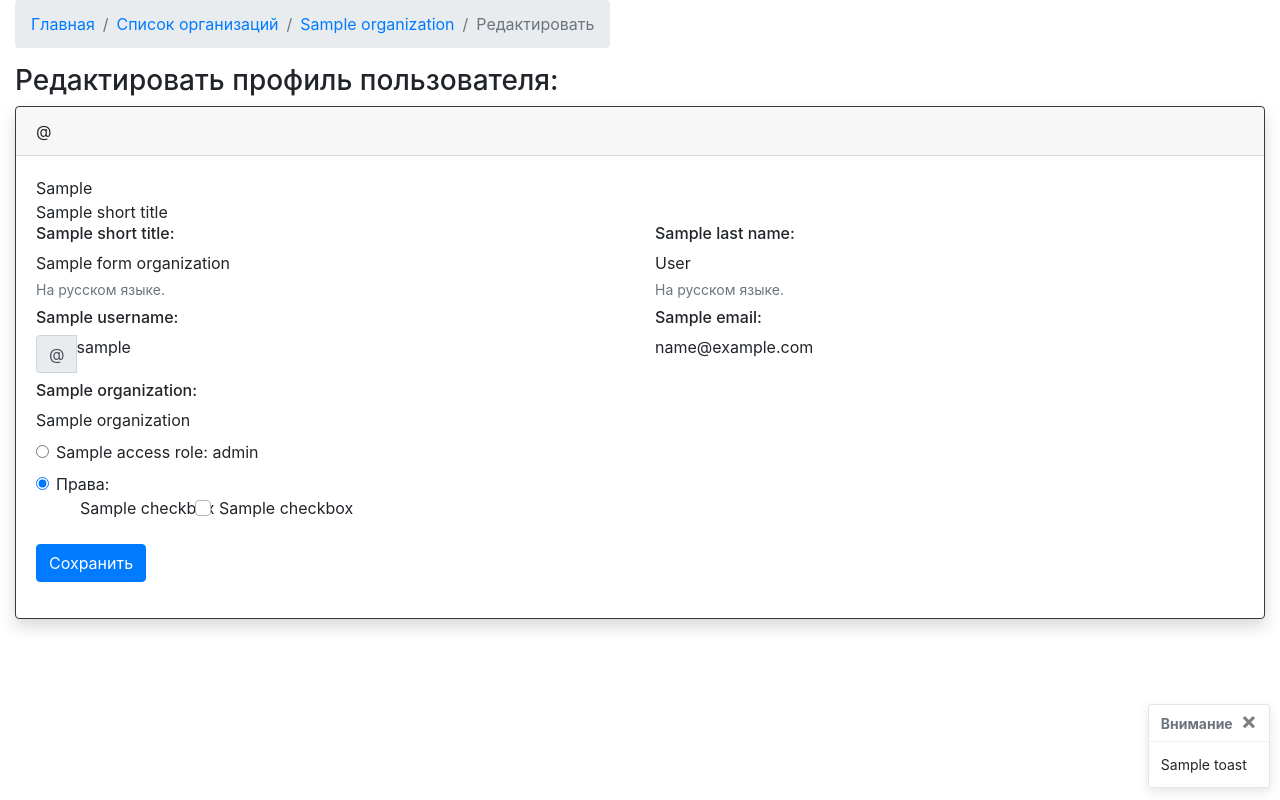
After one commit to joinc/SupportCenter, a Django app: template templates/organization/edit.html in a window 1280 px wide. The commit adds this page. Run offline with Django 3.2, Linux system fonts and the light colour scheme; the template is opened without the code that fills it: most values are stand-ins (such as "Sample title", 1, 10 or a date in 2020); some libraries are stand-ins or nearby versions.

Commit message:
Refactoring

```diff
--- a/Main/models.py
+++ b/Main/models.py
@@ -18,6 +18,7 @@ class Organization(models.Model):
         'self',
         verbose_name='Вышестоящая организация',
         null=True,
+        blank=True,
         default=None,
         related_name='ParentOrg',
         on_delete=models.SET_NULL,
@@ -60,6 +61,7 @@ class Department(models.Model):
         'self',
         verbose_name='Вышестоящий отдел',
         null=True,
+        blank=True,
         default=None,
         related_name='ParentDep',
         on_delete=models.SET_NULL,
@@ -68,6 +70,7 @@ class Department(models.Model):
         Organization,
         verbose_name='Организация',
         null=True,
+        blank=True,
         default=None,
         related_name='OrganizationDep',
         on_delete=models.SET_NULL,
--- a/SupportCenter/urls.py
+++ b/SupportCenter/urls.py
@@ -11,6 +11,8 @@ urlpatterns = [
     path('logout/', views.logout, name='logout', ),
     path('organization/', views.organization_list, name='organization_list', ),
     path('organization/<int:organization_id>/show/', views.organization_show, name='organization_show', ),
+    path('organization/<int:organization_id>/edit/', views.organization_edit, name='organization_edit', ),
+    path('organization/<int:organization_id>/delete/', views.organization_delete, name='organization_delete', ),
     path('profile/', include('Profile.urls')),
     path('esign/', include('Esign.urls')),
 
--- /dev/null
+++ b/templates/organization/edit.html
@@ -0,0 +1,100 @@
+{% extends "base.html" %}{% load static %}
+
+{% block html_title %}Главная{% endblock %}
+{% block html_head %}
+    <link rel='stylesheet' href='{% static "css/main.css" %}' type='text/css' />
+{% endblock %}
+{% block html_body %}
+    <main role="main" class="container-fluid">
+        <div class="row">
+            <div class="col-auto mr-auto">
+                <nav aria-label="breadcrumb">
+                    <ol class="breadcrumb">
+                        <li class="breadcrumb-item"><a href="{% url 'index' %}">Главная</a></li>
+                        <li class="breadcrumb-item"><a href="{% url 'organization_list' %}">Список организаций</a></li>
+                        <li class="breadcrumb-item"><a href="{% url 'organization_show' organization.id %}">{{ organization.short_title }}</a></li>
+                        <li class="breadcrumb-item active" aria-current="page">Редактировать</li>
+                    </ol>
+                </nav>
+            </div>
+        </div>
+        <h3>Редактировать профиль пользователя:</h3>
+        <div class="shadow card border-dark mb-3">
+            <div class="card-header">
+                <strong class="text-gray-dark"></strong>
+                @
+            </div>
+            <div class="card-body">
+                <table>
+                {{ form_organization.as_table }}
+                </table>
+                {{ form_organization.short_title.label }}
+                <form method='post' action=''>
+                    {% csrf_token %}
+                    <div class="row">
+                        <div class="col-md-6 mb-2">
+                            <h6>{{ form_organization.short_title.label }}:</h6>
+                            {{ form_organization.short_title }}
+                            <small class="form-text text-muted">На русском языке.</small>
+                        </div>
+                        <div class="col-md-6 mb-2">
+                            <h6>{{ form_user.last_name.label }}:</h6>
+                            {{ form_user.last_name }}
+                            <small class="form-text text-muted">На русском языке.</small>
+                        </div>
+                    </div>
+                    <div class="row">
+                        <div class="col-md-6 mb-2">
+                            <h6>{{ form_user.username.label }}:</h6>
+                            <div class="input-group">
+                                <div class="input-group-prepend"><span class="input-group-text">@</span></div>
+                                {{ form_user.username }}
+                            </div>
+                        </div>
+                        <div class="col-md-6 mb-2">
+                            <h6>{{ form_user.email.label }}:</h6>
+                            {{ form_user.email }}
+                        </div>
+                    </div>
+                    <div class="row">
+                        <div class="col-md-12 mb-2">
+                            <h6>{{ form_user.organization.label}}:</h6>
+                            {{ form_user.organization }}
+                        </div>
+                    </div>
+                    <div class="row">
+                        <div class="col-md-12 mb-2">
+                            <div class="form-check">
+                                <input class="form-check-input" type="radio" name="access_choice" id="sample" value="sample"{% if sample %} checked{% endif %}>
+                                <label class="form-check-label" for="sample">{{ form_user.access_role.label}}:</label>
+                                {{ form_user.access_role }}
+                            </div>
+                        </div>
+                    </div>
+                    <div class="row">
+                        <div class="col-md-12 mb-2">
+                            <div class="form-check">
+                                <input class="form-check-input" type="radio" name="access_choice" id="nosample" value="nosample"{% if not sample %} checked{% endif %}>
+                                <label class="form-check-label" for="nosample">Права:</label>
+                                {% for checkbox in form_access %}
+                                    <div class="custom-control custom-checkbox">
+                                        {{ checkbox }}
+                                        <label class="custom-control-label" for="id_{{ checkbox.name }}">{{ checkbox.label }}</label>
+                                    </div>
+                                {% endfor %}
+                            </div>
+                        </div>
+                    </div>
+                    <div class="mt-3">
+                        <button class="btn btn-primary" type="submit">Сохранить</button>
+                    </div>
+                </form>
+            </div>
+        </div>
+    </main>
+    <script type="text/javascript">
+        $(document).ready(function(){
+            $('#id_username').prop("disabled", true);
+        });
+    </script>
+{% endblock %}
```
Also changed, not shown: Main/decorators.py (+19 -6 lines), Main/forms.py (+26 -23 lines), Main/views.py (+30 -6 lines), templates/organization/list.html (+2 -7 lines), templates/organization/show.html (+25 -12 lines).
